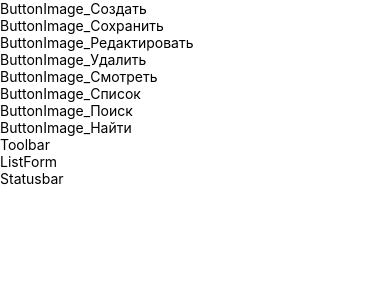
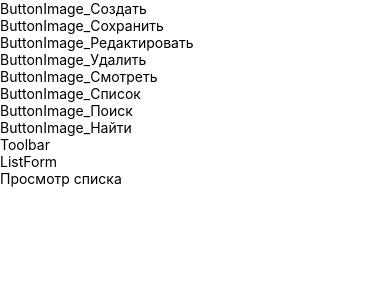
Before and after one commit to cap-cross/jepria-react-native, a React Native app: screen / in a window 390 px wide. Shown: the top 300 px of the page. Built offline with nearby package versions, Linux system fonts and the light colour scheme.

Commit message:
refactor: удаление лишнего feat: Доработка - Statusbar отображает состояние

```diff
--- a/src/view/cap/Statusbar.js
+++ b/src/view/cap/Statusbar.js
@@ -4,11 +4,8 @@ import { WorkstateAsString } from '../../state/cap/workstate';
 
 export default function (props) {
   return (
-    // <div className="jepRia-StatusBar">
-    //   {WorkstateAsString[props.workstate]}
-    // </div>
     <Text>
-      Statusbar
+      {WorkstateAsString[props.workstate]}
     </Text>
   );
 };
--- a/src/view/cap/toolbar/Buttons.js
+++ b/src/view/cap/toolbar/Buttons.js
@@ -1,5 +1,4 @@
 import React from 'react';
-import {Text} from 'react-native';
 import ToolbarButton from '../../toolbar/ToolbarButton';
 import ButtonImage from './ButtonImage';
 import {Workstate} from '../../../state/cap/workstate';
--- a/src/view/toolbar/ToolbarButton.js
+++ b/src/view/toolbar/ToolbarButton.js
@@ -3,8 +3,6 @@ import {View} from 'react-native';
 
 const style = {
   backgroundColor: 'transparent',
-  border: 'none',
-  cursor: 'pointer',
 };
 
 export default function(props) {
@@ -14,9 +12,6 @@ export default function(props) {
   }
 
   return (
-    // <button onClick={handleClick} disabled={props.disabled} style={style}>
-    //   {props.children}
-    // </button>
     <View onClick={handleClick} disabled={props.disabled} style={style}>
       {props.children}
     </View>
```
